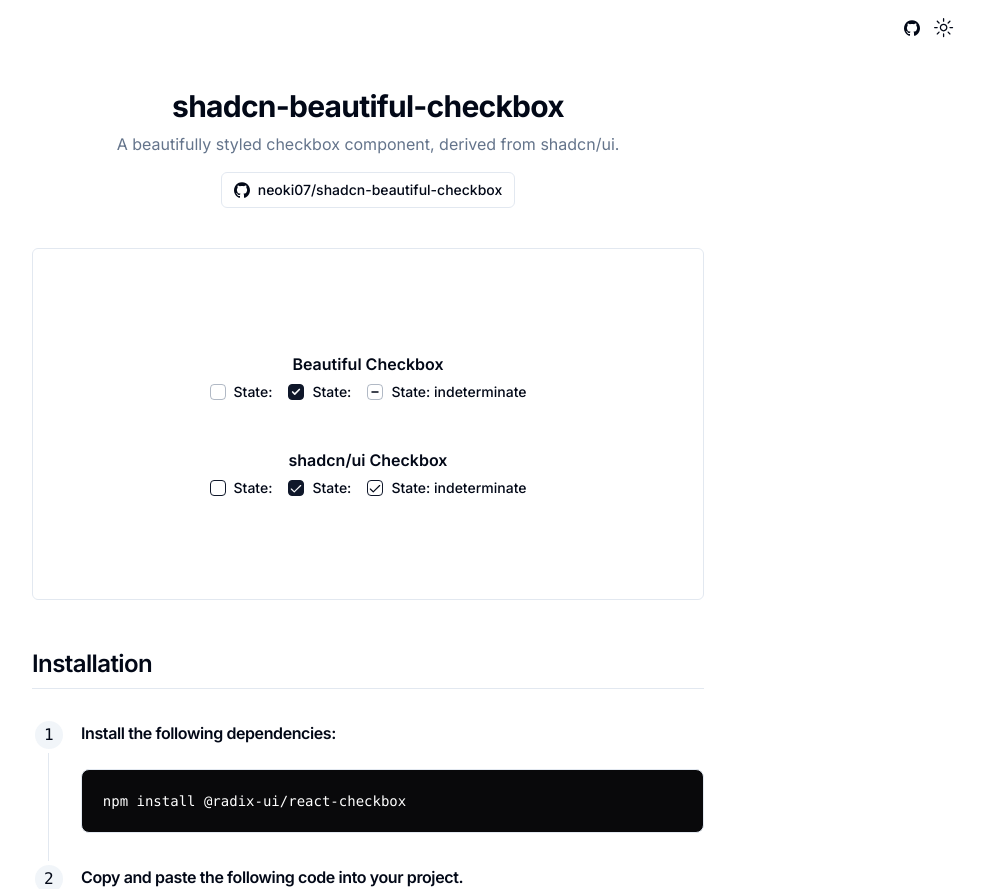
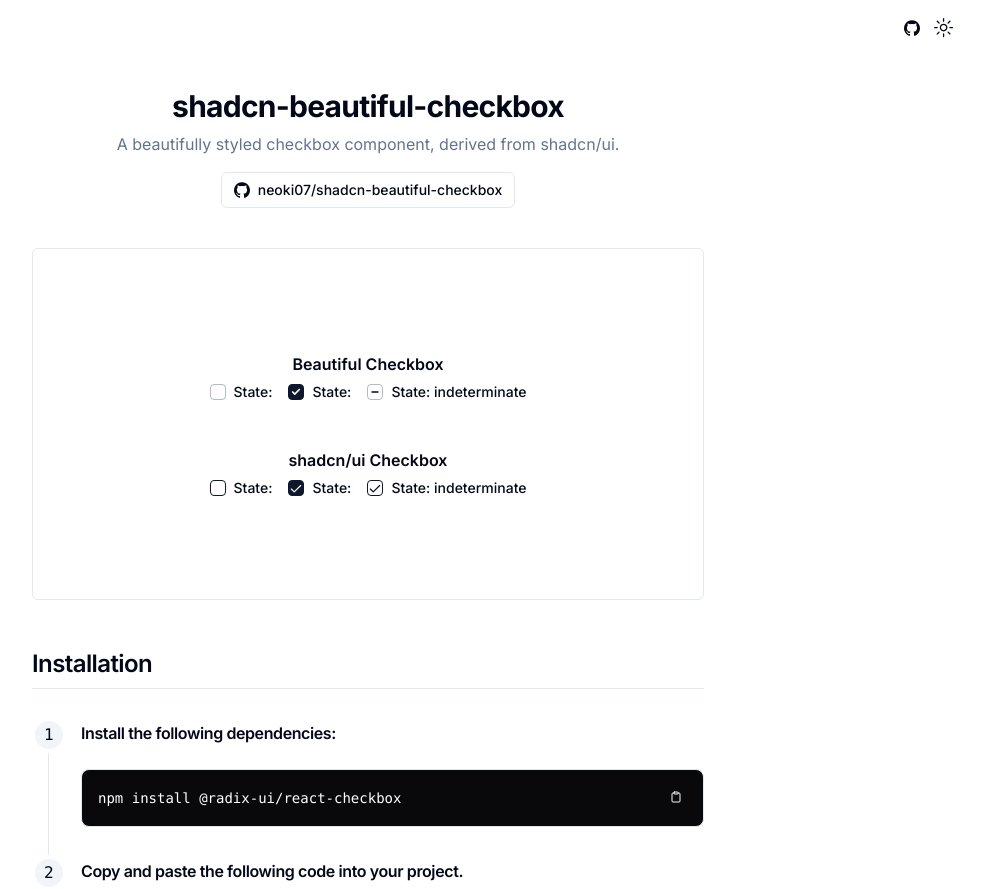
Before and after one commit to neoki07/shadcn-beautiful-checkbox, a Next.js app: page / in a window 1280 px wide. Shown: the top 889 px of the page, without its empty margins (272-1257 px from the left). Built offline with nearby package versions, Linux system fonts and the light colour scheme.

Commit message:
feat: add copy button for code block

```diff
--- a/src/app/_components/code-block.tsx
+++ b/src/app/_components/code-block.tsx
@@ -1,3 +1,5 @@
+import { CopyButton } from "./copy-button"
+
 type CodeBlockProps = {
   src: string
 }
@@ -6,8 +8,9 @@
   const lines = src.trimEnd().split("\n")
 
   return (
+    <div className="relative">
       <pre className="mb-4 mt-6 max-h-[650px] overflow-x-auto rounded-lg border bg-zinc-950 py-4 dark:bg-zinc-900">
-      <code className="relative grid rounded px-[0.3rem] py-[0.2rem] font-mono text-sm">
+        <code className="relative grid rounded font-mono text-sm">
           {lines.map((line, index) => (
             <span
               key={index}
@@ -18,5 +21,7 @@
           ))}
         </code>
       </pre>
+      <CopyButton value={src} className="absolute right-4 top-4" />
+    </div>
   )
 }
--- /dev/null
+++ b/src/app/_components/copy-button.tsx
@@ -0,0 +1,51 @@
+"use client"
+
+import * as React from "react"
+import { CheckIcon, ClipboardIcon } from "lucide-react"
+
+import { cn } from "@/lib/utils"
+import { Button, ButtonProps } from "@/components/ui/button"
+
+interface CopyButtonProps extends ButtonProps {
+  value: string
+  src?: string
+}
+
+export async function copyToClipboardWithMeta(value: string) {
+  navigator.clipboard.writeText(value)
+}
+
+export function CopyButton({
+  value,
+  className,
+  src,
+  variant = "ghost",
+  ...props
+}: CopyButtonProps) {
+  const [hasCopied, setHasCopied] = React.useState(false)
+
+  React.useEffect(() => {
+    setTimeout(() => {
+      setHasCopied(false)
+    }, 2000)
+  }, [hasCopied])
+
+  return (
+    <Button
+      size="icon"
+      variant={variant}
+      className={cn(
+        "relative z-10 size-6 text-zinc-50 hover:bg-zinc-700 hover:text-zinc-50 [&_svg]:size-3",
+        className
+      )}
+      onClick={() => {
+        copyToClipboardWithMeta(value)
+        setHasCopied(true)
+      }}
+      {...props}
+    >
+      <span className="sr-only">Copy</span>
+      {hasCopied ? <CheckIcon /> : <ClipboardIcon />}
+    </Button>
+  )
+}
```
Lines whose indentation alone changed are shown as unchanged.
